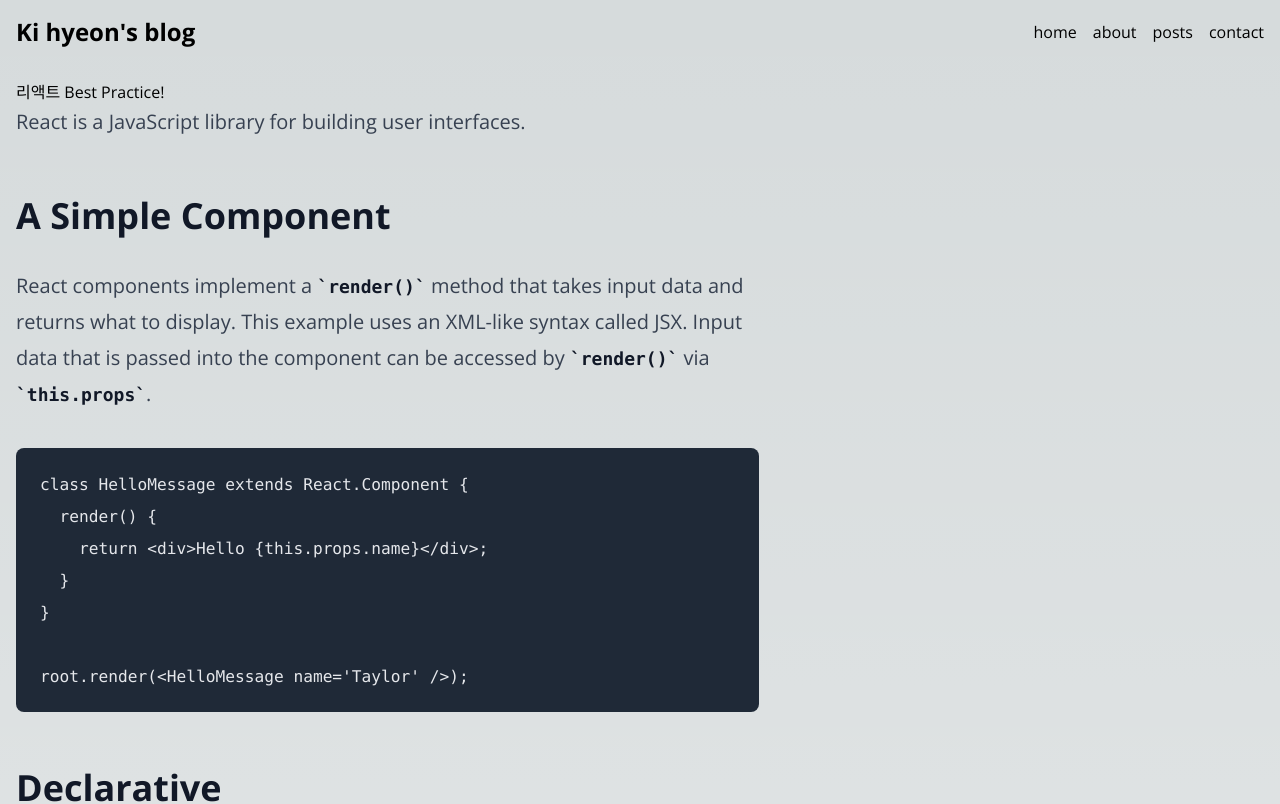
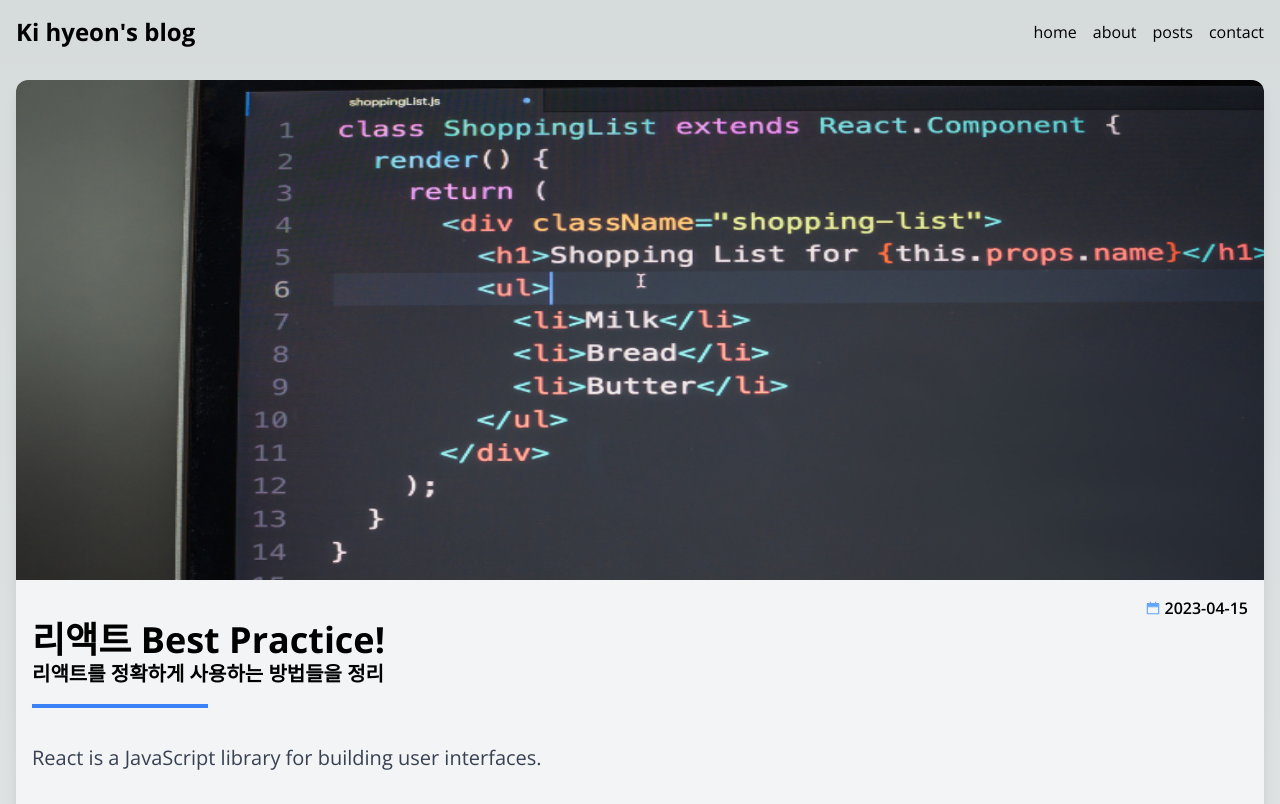
Before and after one commit to kihyeoon/blog, a Next.js app: page /posts/best-react-practices in a window 1280 px wide. Shown: the top 804 px of the page. Built offline with nearby package versions, Linux system fonts and the light colour scheme.

Commit message:
💄 PostDetailPage UI 개선

```diff
--- a/package.json
+++ b/package.json
@@ -19,6 +19,7 @@
     "postcss": "8.4.23",
     "react": "18.2.0",
     "react-dom": "18.2.0",
+    "react-icons": "^4.8.0",
     "react-markdown": "^8.0.7",
     "react-multi-carousel": "^2.8.3",
     "remark-gfm": "^3.0.1",
--- a/src/app/posts/[slug]/page.tsx
+++ b/src/app/posts/[slug]/page.tsx
@@ -1,6 +1,8 @@
 import MarkdownViewer from "@/components/MarkdownViewer";
 import { getContent as getPostContent, getPost } from "@/service/posts";
+import Image from "next/image";
 import { notFound } from "next/navigation";
+import { AiTwotoneCalendar } from "react-icons/ai";
 
 interface Props {
   params: {
@@ -11,15 +13,31 @@
 export default async function PostDetailPage({ params: { slug } }: Props) {
   const post = await getPost(slug);
   const content = await getPostContent(slug);
-
   if (!post) {
     notFound();
   }
 
+  const { title, path, date, description } = post;
+
   return (
-    <>
-      <h2>{post.title}</h2>
-      <MarkdownViewer content={content} />
-    </>
+    <article className="overflow-hidden rounded-xl bg-gray-100 shadow-lg">
+      <Image
+        src={`/images/posts/${path}.png`}
+        alt={title}
+        width={760}
+        height={420}
+        className="max-h-[500px] w-full"
+      />
+      <section className="flex flex-col p-4">
+        <div className="flex items-center gap-1 self-end">
+          <AiTwotoneCalendar className="text-blue-400" />
+          <p className="font-semibold">{date}</p>
+        </div>
+        <h1 className="text-4xl font-bold">{title}</h1>
+        <p className="text-xl font-bold">{description}</p>
+        <div className="mb-8 mt-4 w-44 border-2 border-blue-500" />
+        <MarkdownViewer content={content} />
+      </section>
+    </article>
   );
 }
```
Also changed, not shown: 1 other file (tests, documents, lock files or other folders).
